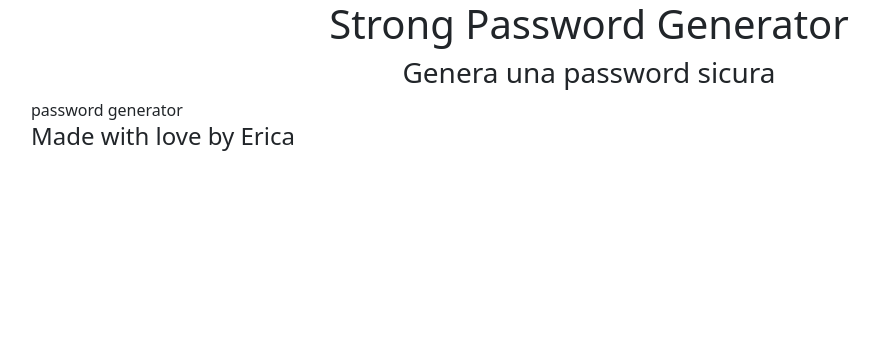
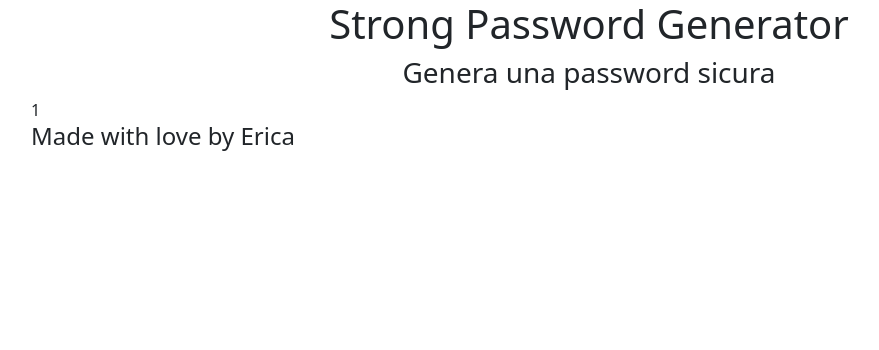
Before and after one commit to ericaostini/php-strong-password-generator, a PHP site: page /?passwordLength=1 in a window 1280 px wide. Shown: the top 350 px of the page, without its empty margins (51-930 px from the left). Run offline with PHP 8.4, Linux system fonts and the light colour scheme.

Commit message:
var_dump password to check correct function

```diff
--- a/function/function.php
+++ b/function/function.php
@@ -7,15 +7,15 @@ function getPassword()
     $upperCaseLetters = strtoupper($letters);
     $numbers = '0123456789';
 
-    $allItems = $symbols . $letters . $upperCaseLetters . $numbers;
-
     if (isset($_GET["passwordLength"])) {
         $passwordLength = $_GET['passwordLength'];
         $password = '';
         while (strlen($password) < $passwordLength) {
+            $allItems = $symbols . $letters . $upperCaseLetters . $numbers;
             $randItem = $allItems[rand(0, strlen($allItems) - 1)];
             $password .= $randItem;
         }
+        var_dump($password);
         return $password;
     }
 }
--- a/index.php
+++ b/index.php
@@ -3,7 +3,9 @@ include __DIR__ . "/partials/header.php";
 ?>
 
 <main class="container">
-    password generator
+    <div>
+        <?php echo $_GET["passwordLength"] ?>
+    </div>
 </main>
 
 <?php
```
